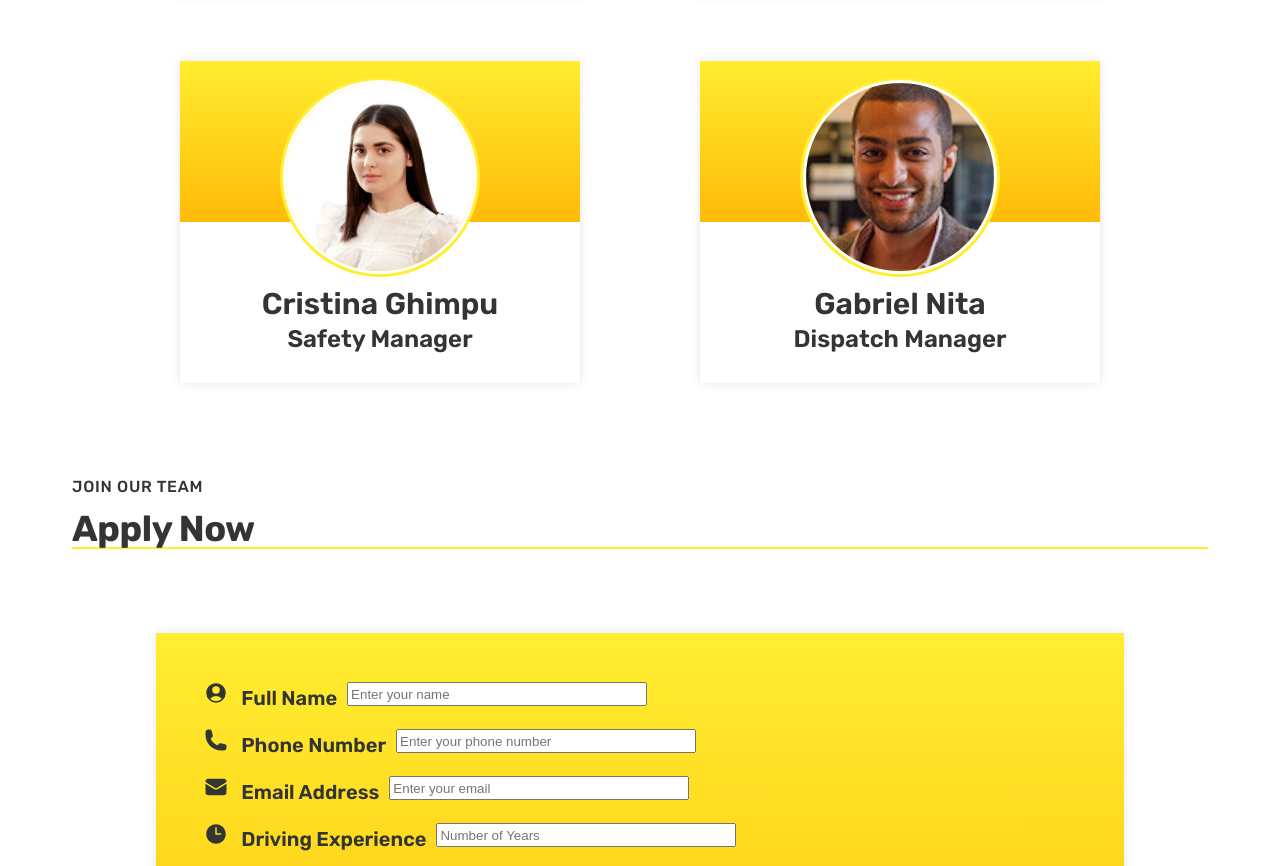
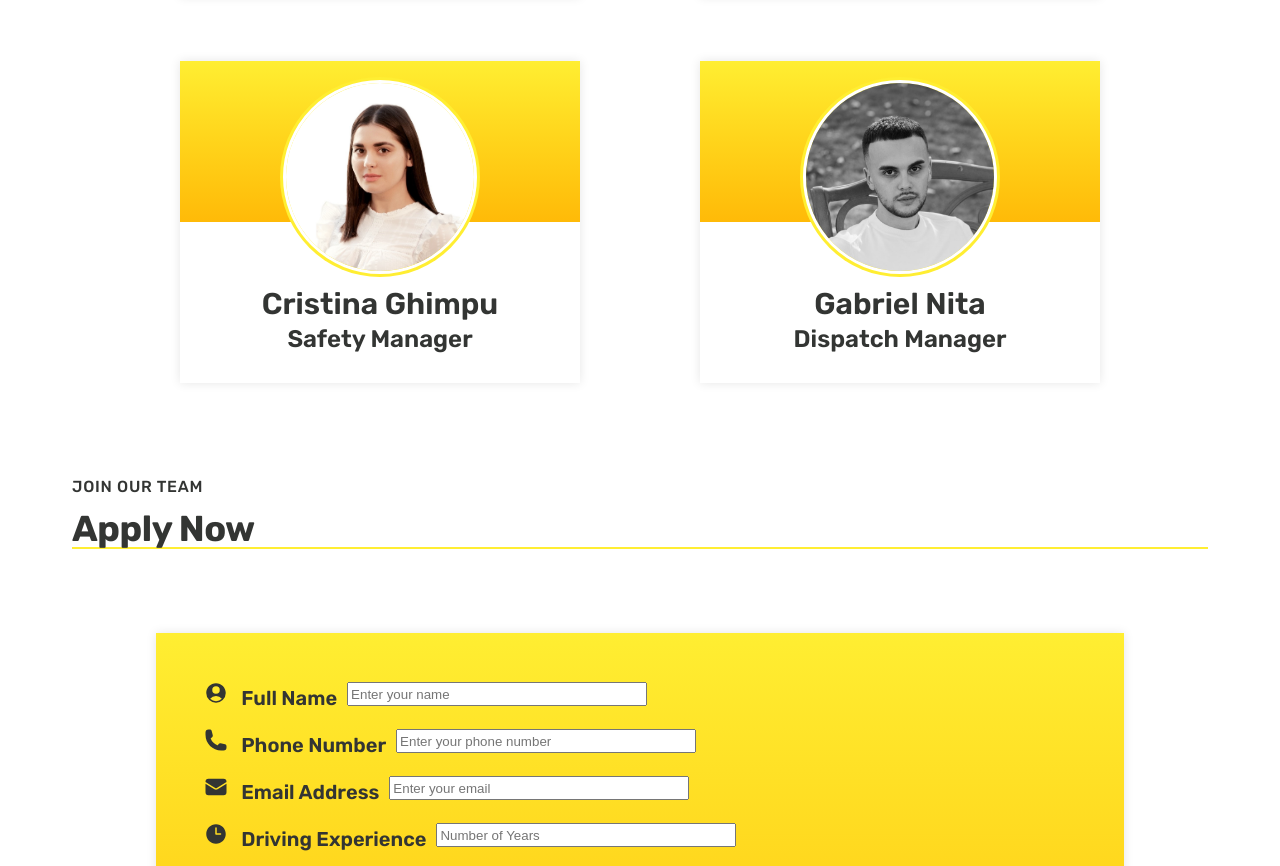
Before and after one commit to Domizze/Stratan-website, a plain HTML site: page index.html in a window 1280 px wide. Shown: the part 5368-6234 px from the top of the page. Drawn offline with nearby package versions, Linux system fonts and the light colour scheme.

Commit message:
added photo for Gabi

```diff
--- a/index.html
+++ b/index.html
@@ -462,7 +462,7 @@
           </div>
           <div class="person profile-card">
             <div class="image">
-              <img src="img/customers/dave.jpg" alt="" class="profile-img" />
+              <img src="img/Gabi face final.jpg" alt="" class="profile-img" />
             </div>
             <div class="text-data">
               <span class="title">Gabriel Nita</span>
```
Also changed, not shown: img/Gabi face final.jpg (added).
